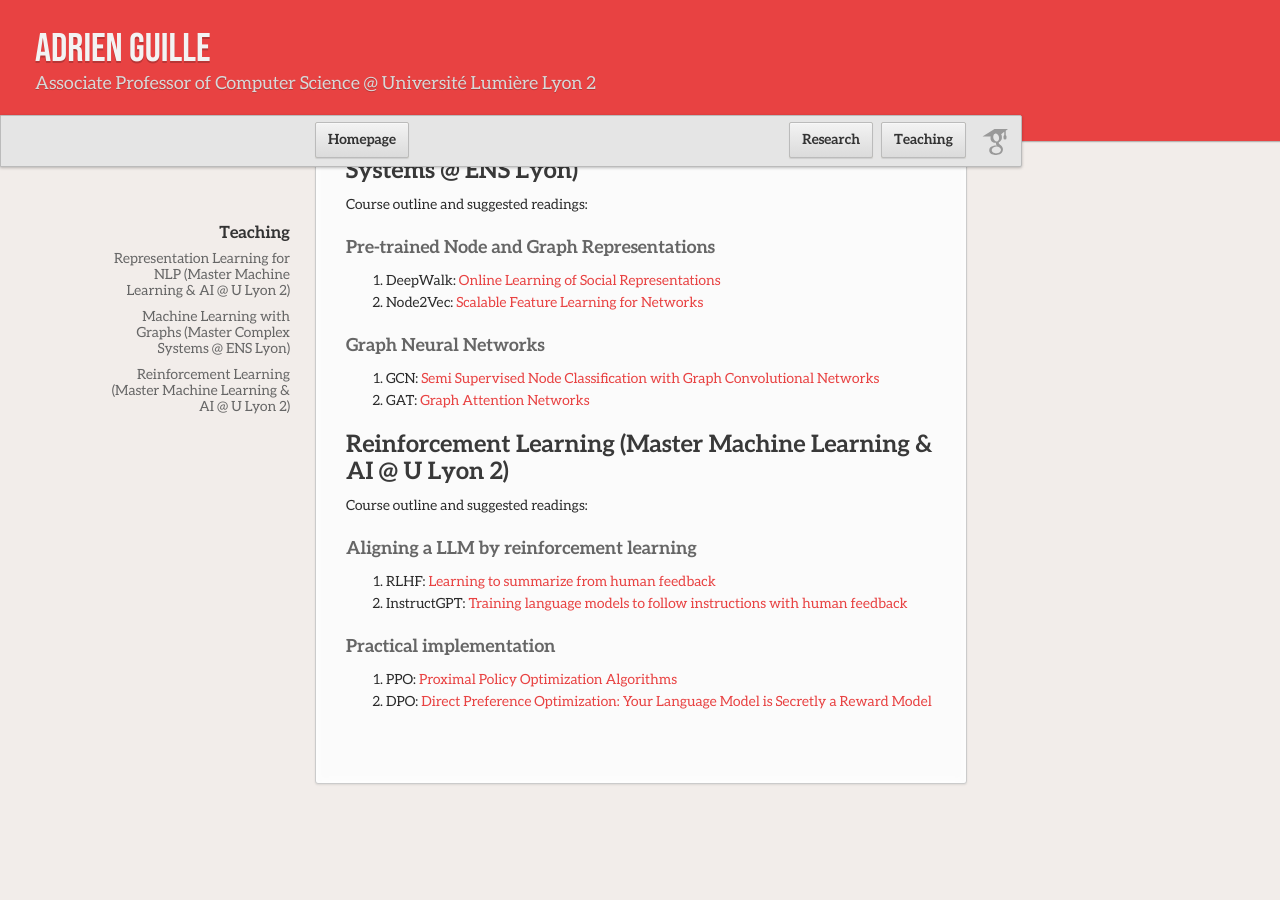
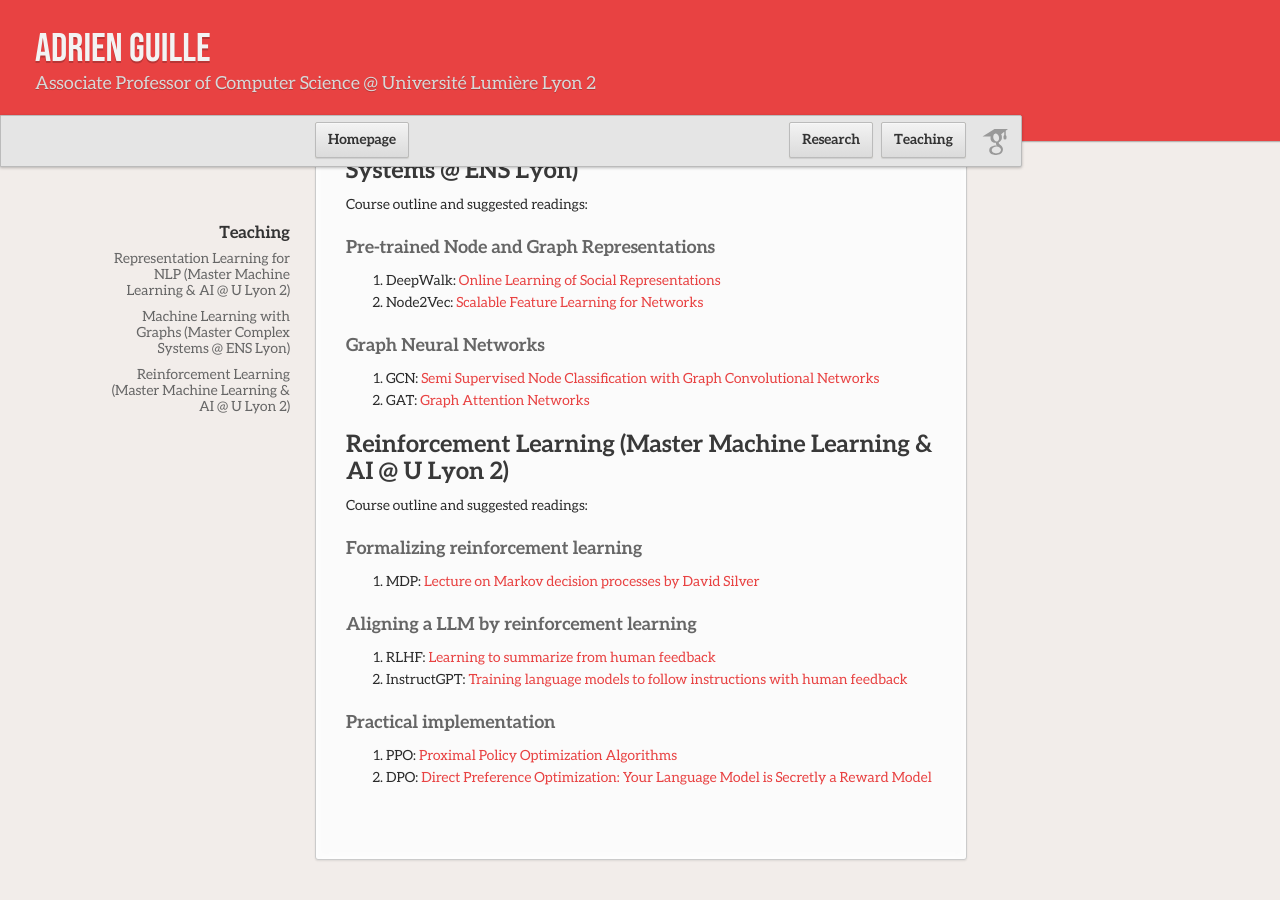
Before and after one commit to AdrienGuille/adrienguille.github.io, a Jekyll site: the page built from teaching.md, in a window 1280 px wide and 900 px high, scrolled down 925 px. Built offline with Jekyll 4.4.1, drawn with Linux system fonts in a browser that asks for light colours; our own code applies the rules of GitHub Pages for plain Markdown files; before the commit the page ends 1749 px from its top, so only the background shows below that.

Commit message:
Update teaching.md

```diff
--- a/teaching.md
+++ b/teaching.md
@@ -56,6 +56,10 @@ Course outline and suggested readings:
 
 Course outline and suggested readings:
 
+### Formalizing reinforcement learning
+
+- MDP: [Lecture on Markov decision processes by David Silver](https://www.davidsilver.uk/wp-content/uploads/2020/03/MDP.pdf)
+
 ### Aligning a LLM by reinforcement learning
 
 - RLHF: [Learning to summarize from human feedback](https://arxiv.org/pdf/2009.01325)
```
